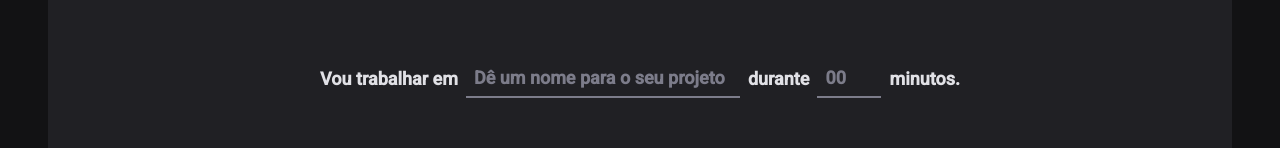
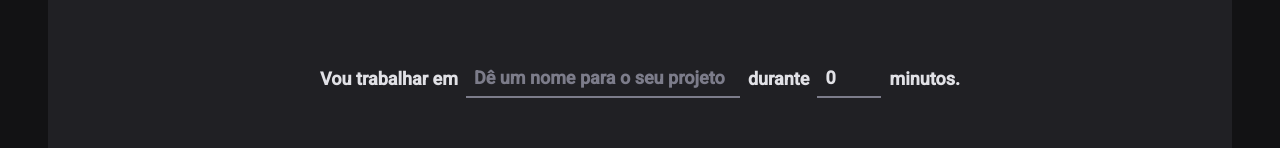
Before and after one commit to rafaalmeida1/IgniteTimer-RafaAlmeida1, a React (Vite) app: page / in a window 1280 px wide. Shown: the part 166-314 px from the top of the page. Built offline with nearby package versions, Linux system fonts and the light colour scheme.

Commit message:
Create a Validation to form with zod

```diff
--- a/package.json
+++ b/package.json
@@ -9,12 +9,14 @@
     "lint": "eslint src --ext .ts,.tsx"
   },
   "dependencies": {
+    "@hookform/resolvers": "^2.9.8",
     "phosphor-react": "^1.4.1",
     "react": "^18.0.0",
     "react-dom": "^18.0.0",
     "react-hook-form": "^7.36.0",
     "react-router-dom": "^6.3.0",
-    "styled-components": "^5.3.5"
+    "styled-components": "^5.3.5",
+    "zod": "^3.19.1"
   },
   "devDependencies": {
     "@rocketseat/eslint-config": "^1.1.3",
--- a/src/pages/Home/index.tsx
+++ b/src/pages/Home/index.tsx
@@ -1,6 +1,8 @@
 /* eslint-disable prettier/prettier */
 
 import { useForm } from 'react-hook-form';
+import { zodResolver } from '@hookform/resolvers/zod';
+import * as zod from 'zod';
 
 import { Play } from 'phosphor-react'
 
@@ -14,12 +16,25 @@
     TaskInput
 } from './style'
 
+const newCycleFormValidationSchema = zod.object({
+  task: zod.string().min(1, 'Informe a tarefa'),
+  minutesAmount: zod.number().min(5).max(60),
+})
+
+type NewCycleFormData = zod.infer<typeof newCycleFormValidationSchema>
 
 export const Home = () => {
-  const { register, handleSubmit, watch } = useForm()
+  const { register, handleSubmit, watch, reset } = useForm<NewCycleFormData>({
+    resolver: zodResolver(newCycleFormValidationSchema),
+    defaultValues: {
+      task: '',
+      minutesAmount: 0
+    }
+  })
 
-  function handleCreateNewCicle(data: any){
+  function handleCreateNewCycle(data: NewCycleFormData){
     console.log(data)
+    reset()
   }
 
   const task = watch('task');
@@ -27,7 +42,7 @@
 
   return (
     <HomeContainer>
-      <form onSubmit={handleSubmit(handleCreateNewCicle)}>
+      <form onSubmit={handleSubmit(handleCreateNewCycle)}>
         <FormContainer>
           <label htmlFor="task">Vou trabalhar em</label>
           <TaskInput
```
Also changed, not shown: 1 other file (tests, documents, lock files or other folders).
